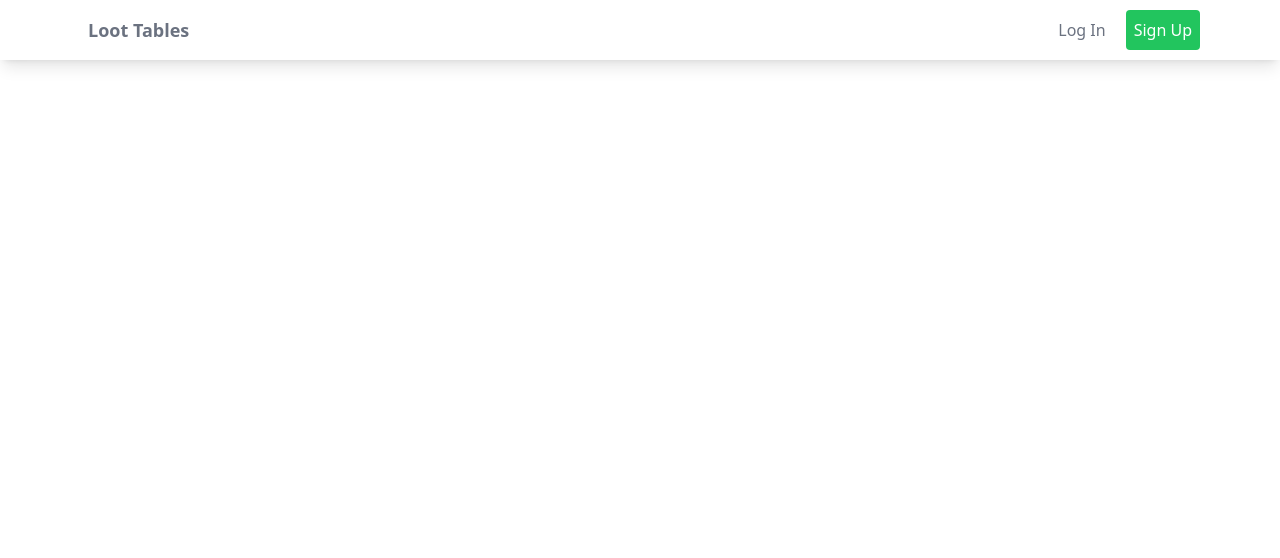
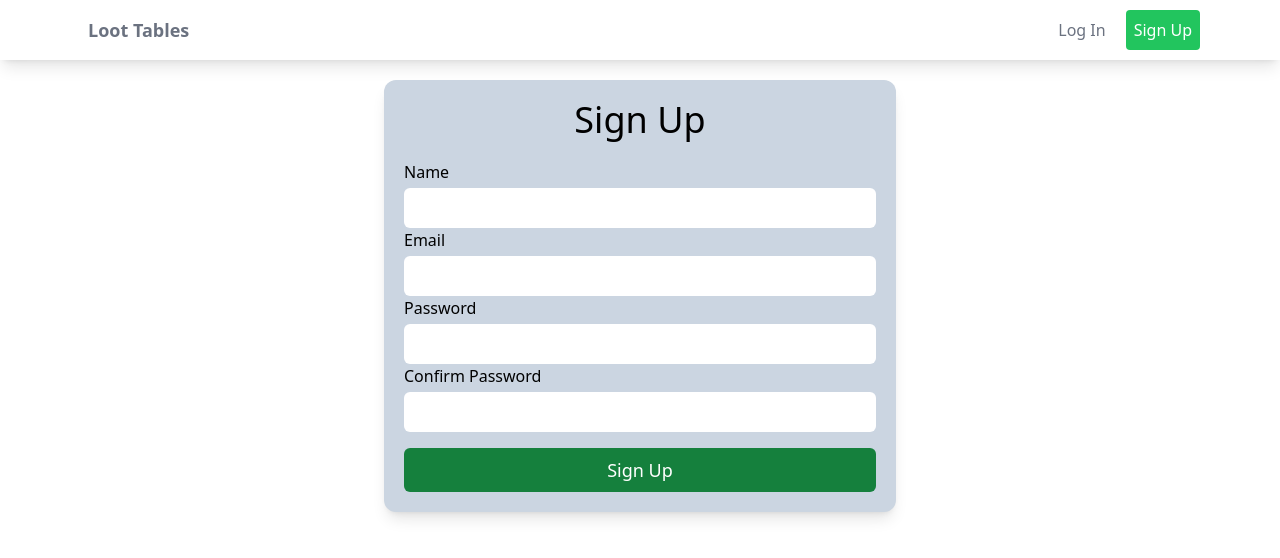
Before and after one commit to Beidah/loot-tables, a React (Create React App) app in the folder frontend/: page /signup in a window 1280 px wide. Shown: the top 558 px of the page. Built offline with nearby package versions, Linux system fonts and the light colour scheme.

Commit message:
design basic signup form

```diff
--- a/frontend/src/App.tsx
+++ b/frontend/src/App.tsx
@@ -3,6 +3,7 @@ import { BrowserRouter as Router, Route, Routes } from 'react-router-dom';
 import './App.css';
 import Header from './components/Header';
 import Landing from './pages/Landing';
+import Signup from './pages/Signup';
 
 function App() {
   return (
@@ -12,6 +13,7 @@ function App() {
         <Header />
         <Routes>
           <Route path='/' element={<Landing />} />
+          <Route path='/signup' element={<Signup />} />
         </Routes>
       </Router>
     </>
--- /dev/null
+++ b/frontend/src/pages/Signup.tsx
@@ -0,0 +1,29 @@
+
+function Signup() {
+  return (
+    <div className="bg-slate-300 container mx-auto rounded-xl mt-5 max-w-lg shadow-lg p-5">
+      <h1 className="text-4xl text-center mb-5">Sign Up</h1>
+      <form>
+        <div>
+          <label htmlFor="name" className="block mb-1">Name</label>
+          <input type="text" id="name" className="py-2 outline-none rounded-md w-full" />
+        </div>
+        <div>
+          <label htmlFor="email" className="block mb-1">Email</label>
+          <input type="email" id="email" className="py-2 outline-none rounded-md w-full" />
+        </div>
+        <div>
+          <label htmlFor="password" className="block mb-1">Password</label>
+          <input type="password" id="password" className="py-2 outline-none rounded-md w-full" />
+        </div>
+        <div>
+          <label htmlFor="password_confirm" className="block mb-1">Confirm Password</label>
+          <input type="password" id="password_confirm" className="py-2 outline-none rounded-md w-full" />
+        </div>
+        <button className="mt-4 w-full rounded-md bg-green-700 text-white py-2 text-lg">Sign Up</button>
+      </form>
+    </div>
+  )
+}
+
+export default Signup;
```
